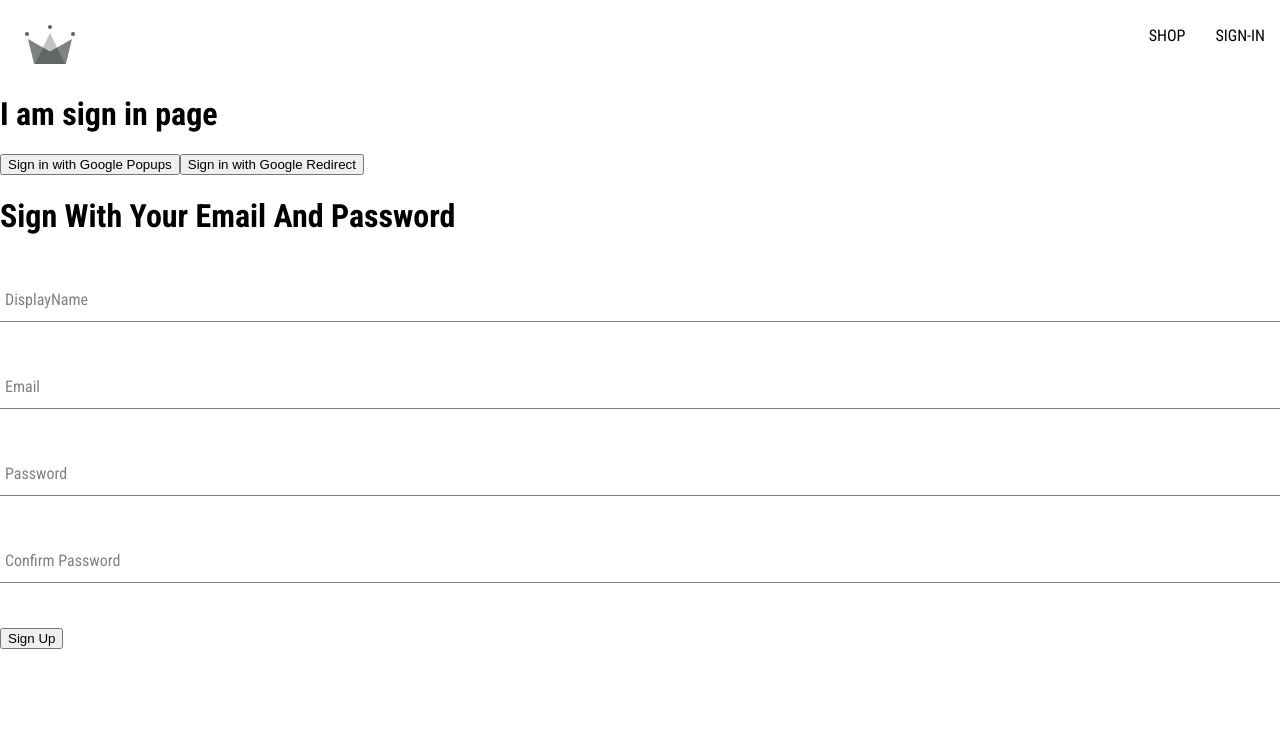
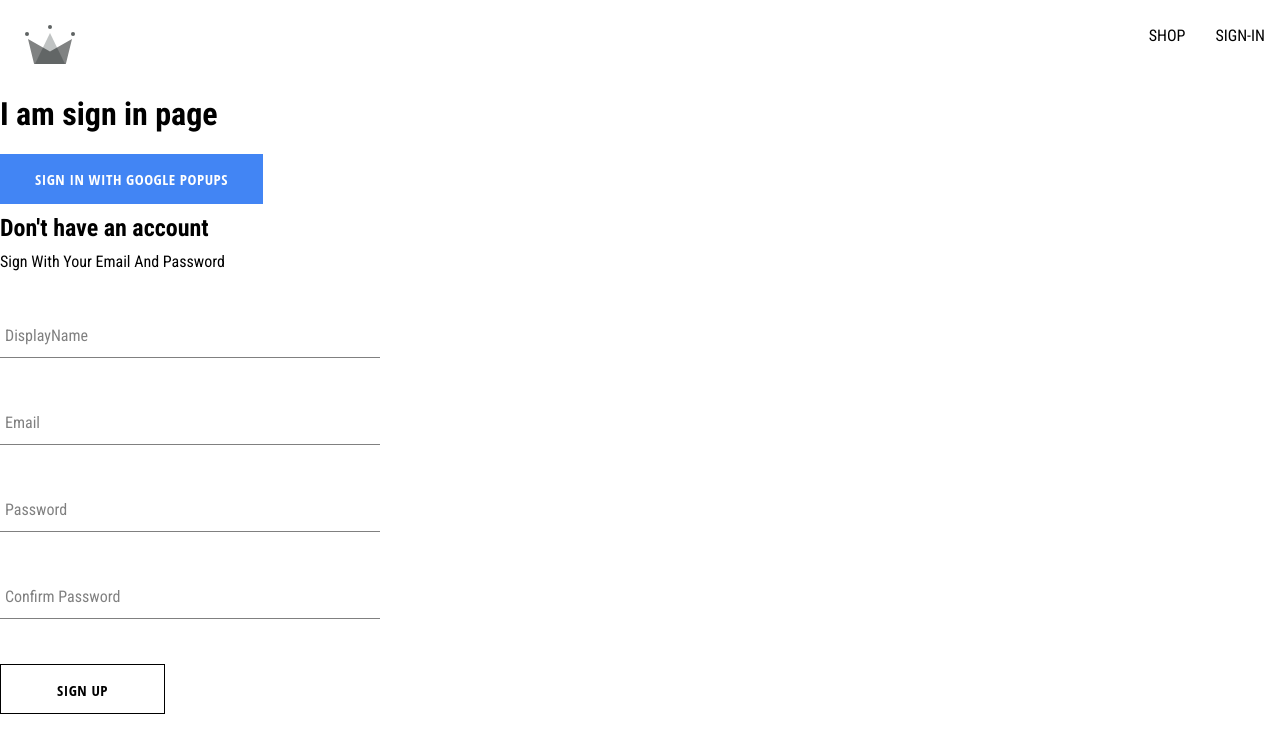
Before and after one commit to devtricks-company/clothing, a React (Create React App) app: page /signIn in a window 1280 px wide. Shown: the top 752 px of the page. Built offline with nearby package versions, Linux system fonts and the light colour scheme.

Commit message:
button style

```diff
--- /dev/null
+++ b/src/components/button/button.component.jsx
@@ -0,0 +1,24 @@
+import React from 'react'
+import './button.styles.scss'
+/*
+    default
+
+    inverted
+
+    google sign in
+
+*/
+
+const BUTTON_TYPE_CLASSESS = {
+    google:'google-sign-in',
+    inverted:'inverted'
+}
+const Button = ({children,buttonType, ...otherProps}) => {
+  return (
+    <button className={`button-container ${BUTTON_TYPE_CLASSESS[buttonType]}`}>
+        {children}
+    </button>
+  )
+}
+
+export default Button
--- /dev/null
+++ b/src/components/button/button.styles.scss
@@ -0,0 +1,46 @@
+.button-container {
+    min-width: 165px;
+    width: auto;
+    height: 50px;
+    letter-spacing: 0.5px;
+    line-height: 50px;
+    padding: 0 35px 0 35px;
+    font-size: 15px;
+    background-color: black;
+    color: white;
+    text-transform: uppercase;
+    font-family: 'Open Sans Condensed';
+    font-weight: bolder;
+    border: none;
+    cursor: pointer;
+    display: flex;
+    justify-content: center;
+
+    &:hover {
+      background-color: white;
+      color: black;
+      border: 1px solid black;
+    }
+
+    &.google-sign-in {
+      background-color: #4285f4;
+      color: white;
+
+      &:hover {
+        background-color: #357ae8;
+        border: none;
+      }
+    }
+
+    &.inverted {
+      background-color: white;
+      color: black;
+      border: 1px solid black;
+
+      &:hover {
+        background-color: black;
+        color: white;
+        border: none;
+      }
+    }
+  }
--- a/src/components/sign-up-form/sign-up-form.component.jsx
+++ b/src/components/sign-up-form/sign-up-form.component.jsx
@@ -1,6 +1,9 @@
 import React, { useState } from "react";
 import { createAuthUserWithEmailAndPassword,createUserDocumentFromAuth } from "../../utils/firebase/firebase.utils";
 import FormInput from "../form-input/form-input.component";
+import Button from '../button/button.component';
+
+ import './sign-up-form.styles.scss'
 const defaultFormFields = {
   displayName: "",
   email: "",
@@ -36,8 +39,9 @@
     setFormFields({...formFields,[name]:value})
   };
   return (
-    <div>
-      <h1>Sign With Your Email And Password</h1>
+    <div className="sign-up-container">
+      <h2>Don't have an account</h2>
+      <span>Sign With Your Email And Password</span>
       <form onSubmit={handleSubmit}>
 
         <FormInput
@@ -79,7 +83,7 @@
           onChange={handleChange}
         />
 
-        <button type="submit">Sign Up</button>
+        <Button buttonType='inverted' type="submit">Sign Up</Button>
       </form>
     </div>
   );
--- /dev/null
+++ b/src/components/sign-up-form/sign-up-form.styles.scss
@@ -0,0 +1,10 @@
+.sign-up-container{
+    display: flex;
+    flex-direction: column;
+    width: 380px;
+
+    h2{
+        margin:10px 0;
+
+    }
+}
--- a/src/routes/sign-in/sign-in.component.jsx
+++ b/src/routes/sign-in/sign-in.component.jsx
@@ -6,8 +6,10 @@
   auth,
 } from "../../utils/firebase/firebase.utils";
 
+
 import { getRedirectResult } from "firebase/auth";
 import SignUPForm from "../../components/sign-up-form/sign-up-form.component";
+import Button from '../../components/button/button.component';
 
 
 const SignIn = () => {
@@ -28,10 +30,8 @@
   return (
     <div>
       <h1>I am sign in page</h1>
-      <button onClick={logGoogleUser}>Sign in with Google Popups</button>
-      <button onClick={signInWithGoogleRedirect}>
-        Sign in with Google Redirect
-      </button>
+      <Button buttonType='google'   onClick={logGoogleUser}>Sign in with Google Popups</Button>
+
       <SignUPForm />
     </div>
   );
```
